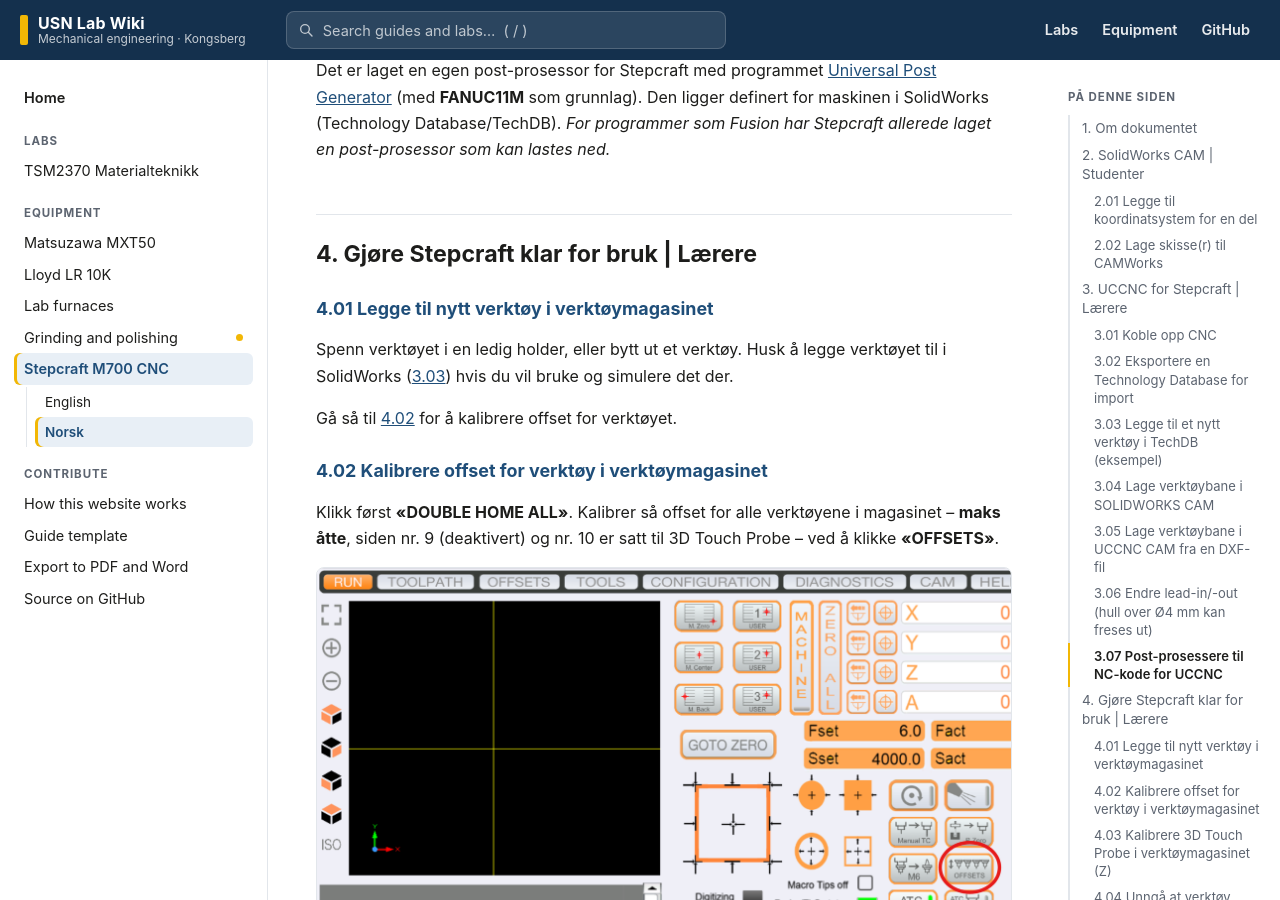
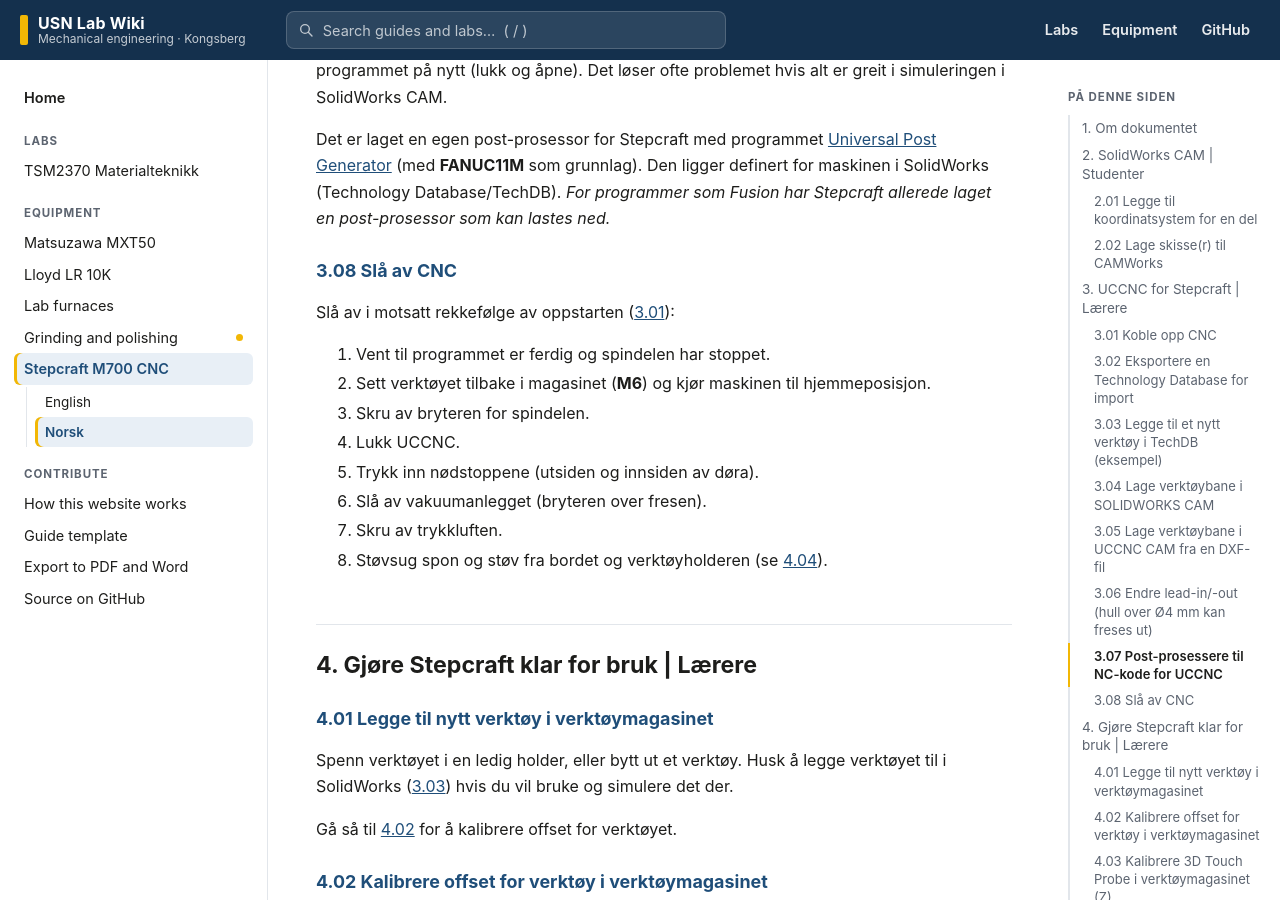
Before and after one commit to ravo10/USN-kongsberg-lab-mech, a Jekyll site: the page built from equipment/cnc-stepcraft-m700/README.no.md, in a window 1280 px wide and 900 px high, scrolled down 29163 px. Built offline with Jekyll 4.4.1, drawn with Linux system fonts in a browser that asks for light colours; our own code applies the rules of GitHub Pages for plain Markdown files; some of the changed text lies outside the part shown.

Commit message:
CNC guide: shutdown steps (3.08) in guide and quick cards
New section 3.08 "Slå av CNC" / "Shutting down the CNC" (reverse of the
start-up, as confirmed by Rasmus): program finished, tool back in the
magazine and home position, spindle off, close UCCNC, emergency stops
in, vacuum off, compressed air off, vacuum chips and dust. Linked from
3.01 and the scope list; at the end of chapter 3 so no other section
numbers change.

Quick cards get an "F. Shutdown" checklist; some card text shortened so
both still fit on one A4 page. Guide PDF/Word and cards re-exported; QR
codes decoded from the printed PDFs.

Co-Authored-By: Claude Opus 5.5 <noreply@anthropic.com>
Claude-Session: https://claude.ai/code/session_01Fyf3a8chjsc3ecsjk8M2SM

```diff
--- a/equipment/cnc-stepcraft-m700/README.no.md
+++ b/equipment/cnc-stepcraft-m700/README.no.md
@@ -15,7 +15,7 @@ Maskiningeniør, produktutvikling · USN Kongsberg · Forfatter: Rasmus Ullestad
 - **studenter** setter opp en del i SolidWorks og gjør den klar for SolidWorks CAM ([kapittel 2](#2-solidworks-cam--studenter));
 - **lærere** post-prosesserer G-kode (NC-kode) fra SolidWorks til bruk i UCCNC ([3.04](#304-lage-verktøybane-i-solidworks-cam), [3.07](#307-post-prosessere-til-nc-kode-for-uccnc));
 - **lærere og studenter** eksporterer en DXF-fil fra SolidWorks til bruk i UCCNC CAM ([3.05](#305-lage-verktøybane-i-uccnc-cam-fra-en-dxf-fil));
-- **lærere** starter og setter opp Stepcraft M700 for vanlig bruk ([3.01](#301-koble-opp-cnc), [kapittel 4](#4-gjøre-stepcraft-klar-for-bruk--lærere));
+- **lærere** starter, setter opp og slår av Stepcraft M700 for vanlig bruk ([3.01](#301-koble-opp-cnc), [3.08](#308-slå-av-cnc), [kapittel 4](#4-gjøre-stepcraft-klar-for-bruk--lærere));
 - **lærere** bruker en 3D Touch Probe sammen med Stepcraft M700 og UCCNC ([4.03](#403-kalibrere-3d-touch-probe-i-verktøymagasinet-z));
 - **lærere** redigerer en post-prosessor for Stepcraft M700 i SolidWorks ([kapittel 5](#5-redigere-post-prosessor--lærere)).
 
@@ -141,6 +141,8 @@ Ingeniøren/designeren må enten endre disse hullene til Ø2 mm før produksjon,
 4. Start UCCNC på den lokale datamaskinen.
 5. Skru på bryteren for spindelen (den skal blinke blått/rødt når ingen program kjører).
 6. Klikk **«Reset»** nede i høyre hjørne.
+
+Når du er ferdig, slår du av i motsatt rekkefølge: se [3.08](#308-slå-av-cnc).
 
 ### 3.02 Eksportere en Technology Database for import
 
@@ -354,6 +356,19 @@ Lager ikke UCCNC riktig verktøybane fra den importerte NC-koden, prøv først
 
 Det er laget en egen post-prosessor for Stepcraft med programmet [Universal Post Generator](https://camworks.com/universal-post-generator/) (med **FANUC11M** som grunnlag). Den ligger definert for maskinen i SolidWorks (Technology Database/TechDB). *For programmer som Fusion har Stepcraft allerede laget en post-prosessor som kan lastes ned.*
 
+### 3.08 Slå av CNC
+
+Slå av i motsatt rekkefølge av oppstarten ([3.01](#301-koble-opp-cnc)):
+
+1. Vent til programmet er ferdig og spindelen har stoppet.
+2. Sett verktøyet tilbake i magasinet (**M6**) og kjør maskinen til hjemmeposisjon.
+3. Skru av bryteren for spindelen.
+4. Lukk UCCNC.
+5. Trykk inn nødstoppene (utsiden og innsiden av døra).
+6. Slå av vakuumanlegget (bryteren over fresen).
+7. Skru av trykkluften.
+8. Støvsug spon og støv fra bordet og verktøyholderen (se [4.04](#404-unngå-at-verktøy-henger-fast-under-bytte)).
+
 ## 4. Gjøre Stepcraft klar for bruk | Lærere
 
 ### 4.01 Legge til nytt verktøy i verktøymagasinet
```
Also changed, not shown: equipment/cnc-stepcraft-m700/README.md (+16 -1 lines), equipment/cnc-stepcraft-m700/quick-card-en.html (+1 -1 lines), equipment/cnc-stepcraft-m700/quick-card-no.html (+1 -1 lines), 6 other files.
